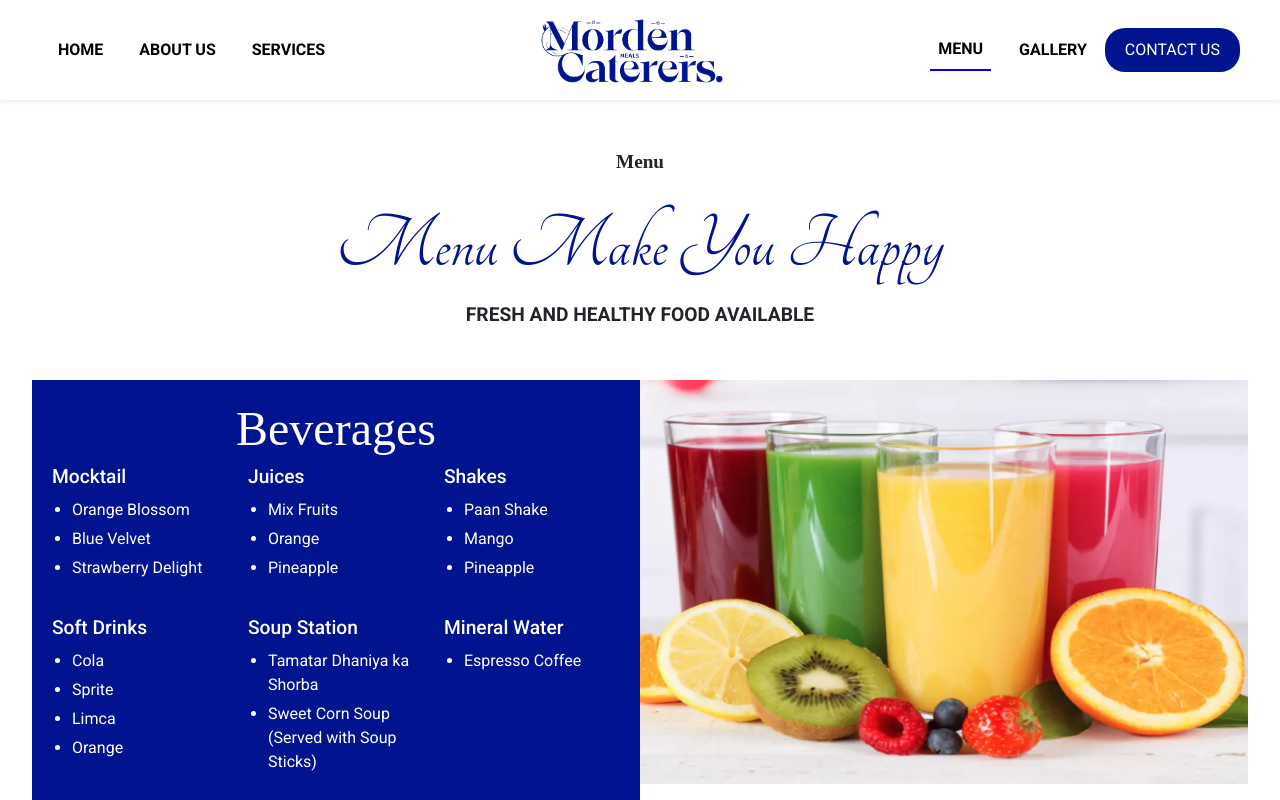
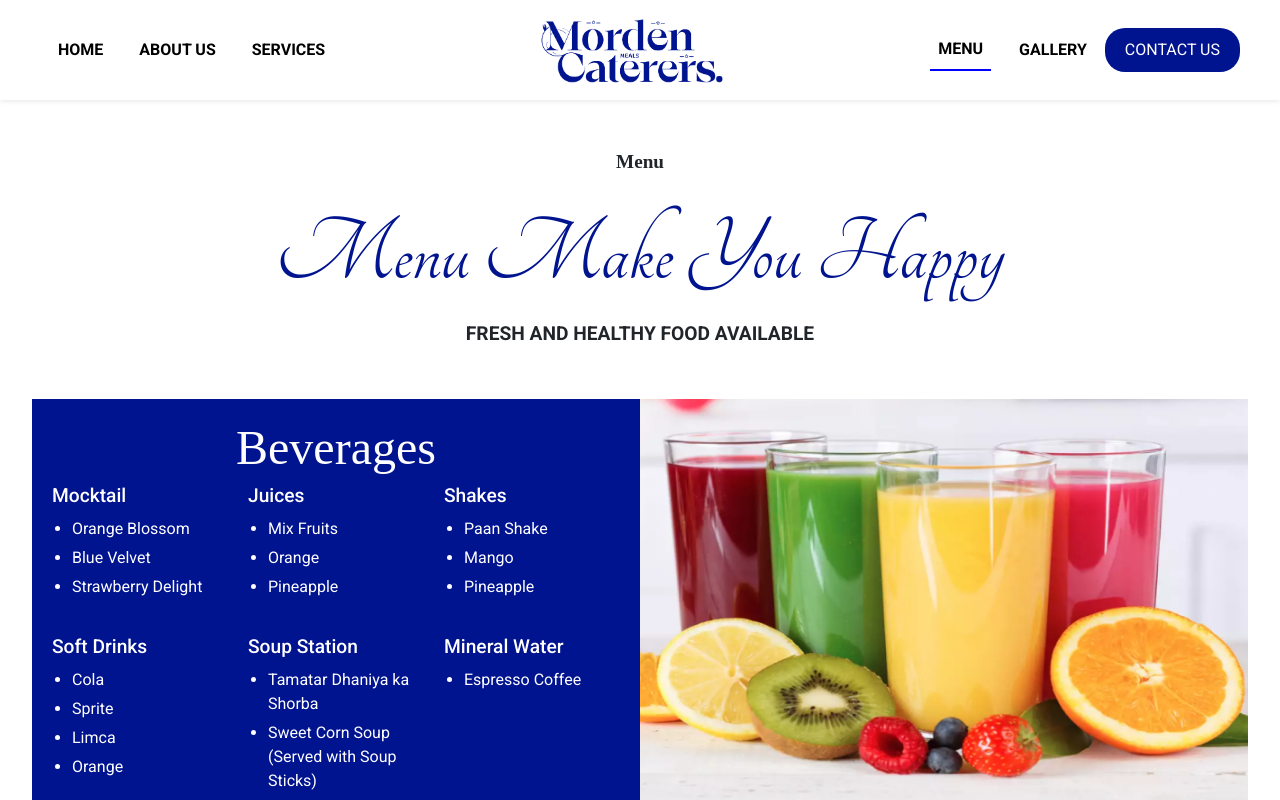
Before and after one commit to sapatevaibhav/modern-meals, a React (Vite) app: page /menu in a window 1280 px wide. Shown: the top 800 px of the page. Built offline with nearby package versions, Linux system fonts and the light colour scheme; the HTML template or start-up script is replaced by a standard one; a web font is replaced by a local one.

Commit message:
fixed menupage

```diff
--- a/src/pages/MenuPage.jsx
+++ b/src/pages/MenuPage.jsx
@@ -10,7 +10,9 @@ export default function MenuPage() {
       >
         Menu
       </p>
-      <h2 className="gallery-heading">Menu Make You Happy</h2>
+      <h2 className="custom-headings" style={{ textAlign: "center" }}>
+        Menu Make You Happy
+      </h2>
       <p
         className="center-text"
         style={{
```
